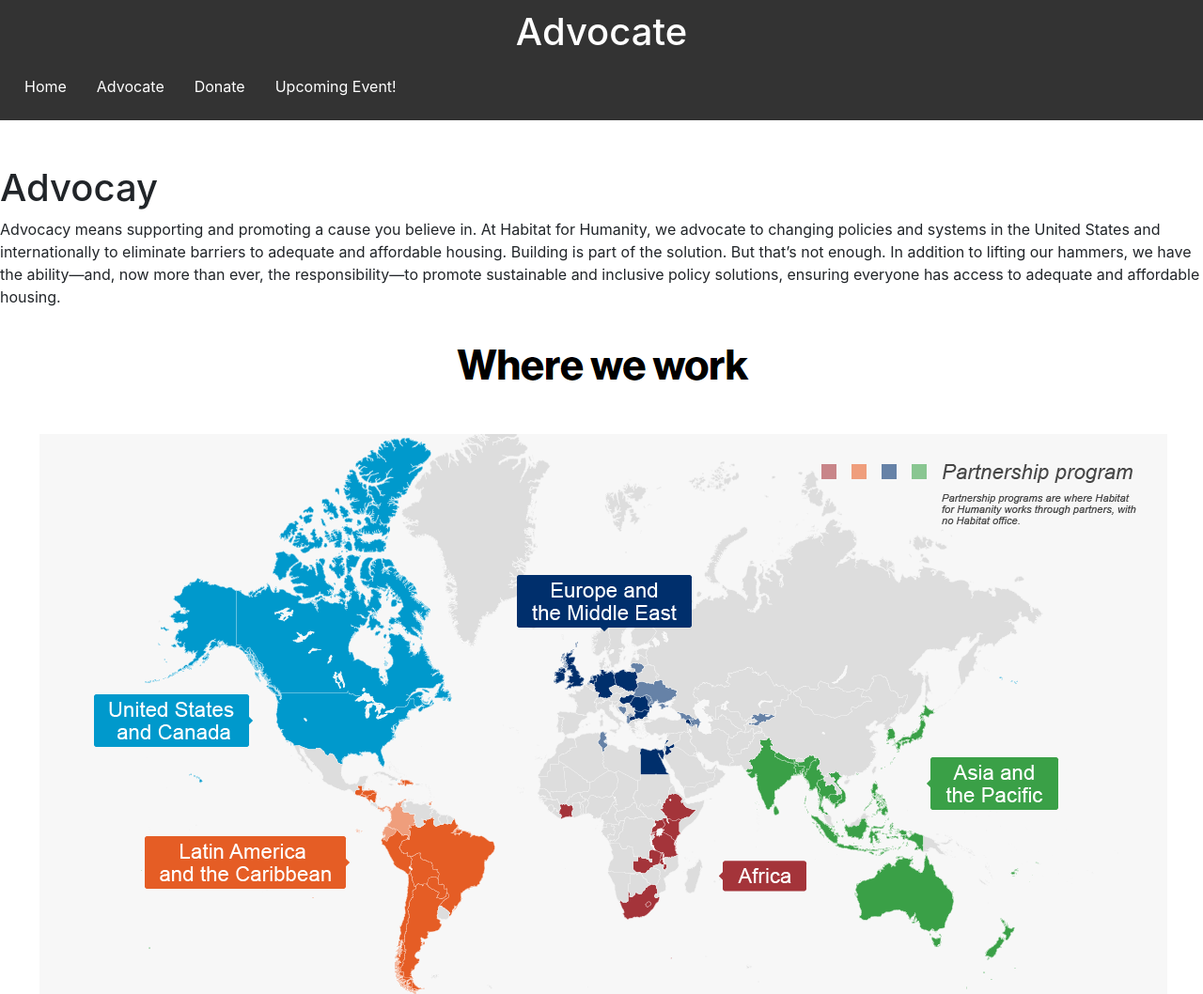
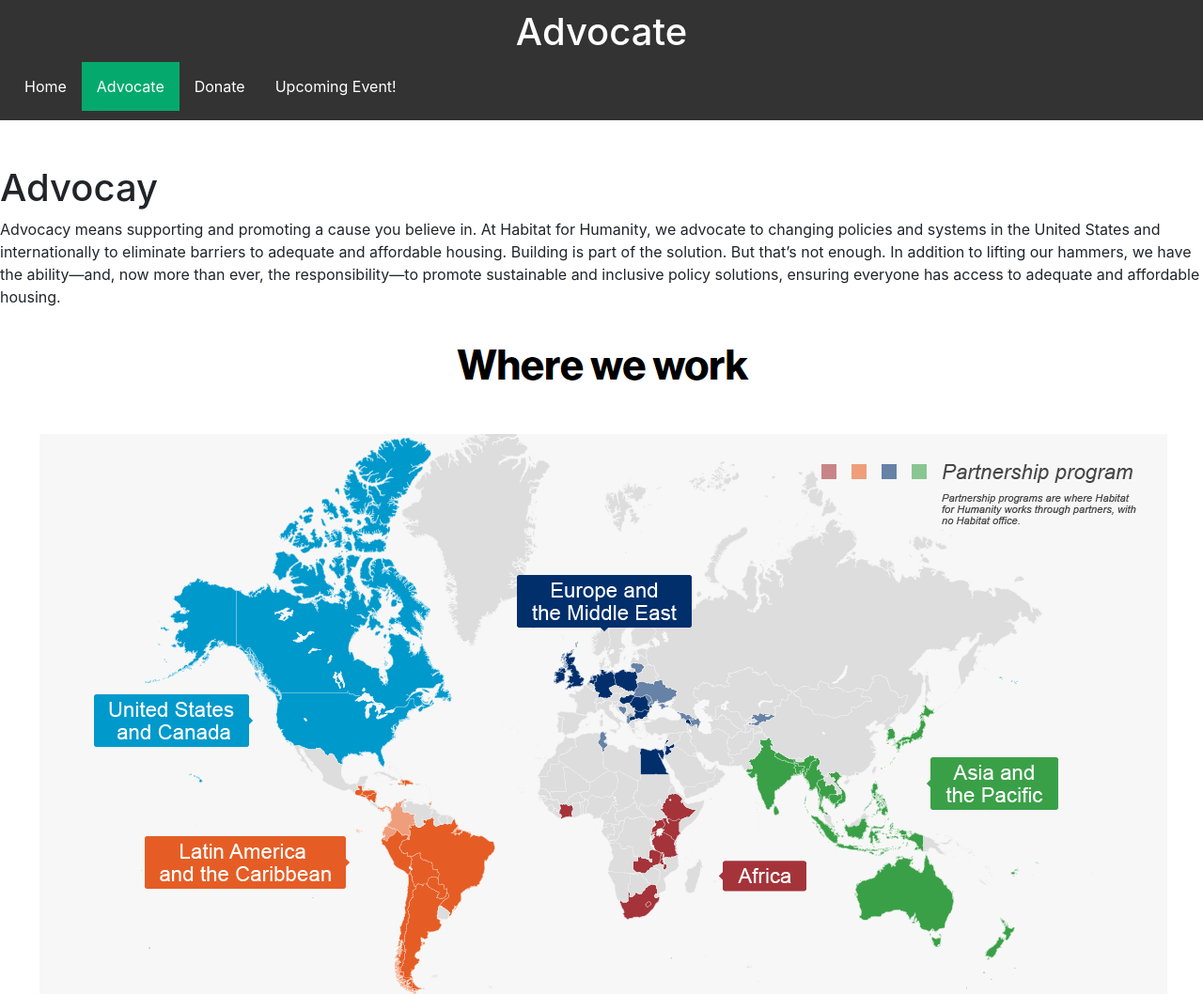
Before and after one commit to HappyBirthdayDidi/HappyBirthdayDidi.github.io, a plain HTML site: page advocate.html in a window 1280 px wide. Shown: the top 1058 px of the page at 94% size. Drawn offline with nearby package versions, Linux system fonts and the light colour scheme.

Commit message:
Update advocate.html

```diff
--- a/advocate.html
+++ b/advocate.html
@@ -16,7 +16,7 @@
 		<h1>Advocate</h1>
 		<div class="tnavbar" id="tmyNavbar">
 			<a href="index.html">Home</a>
-			<a href="advocate.html">Advocate</a>
+			<a class="active" href="advocate.html">Advocate</a>
 			<a href="donate.html">Donate</a>
 			<a href="GALA.html">Upcoming Event!</a>
 			<a href="javascript:void(0);" class="icon" onclick="myFunction()">
```
